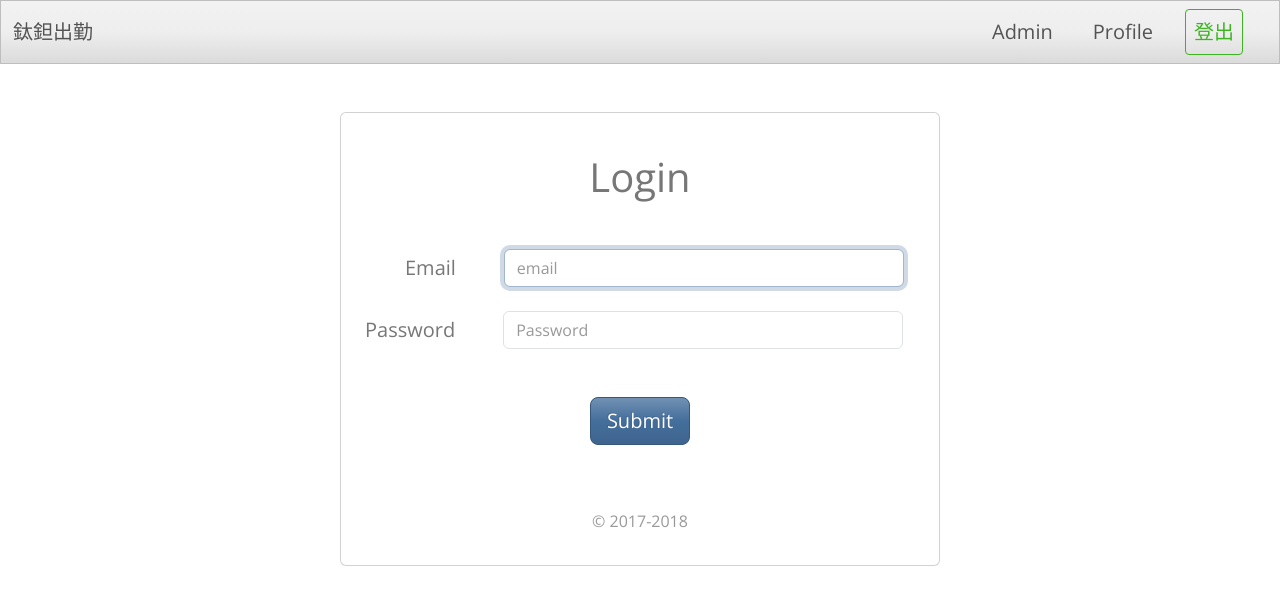
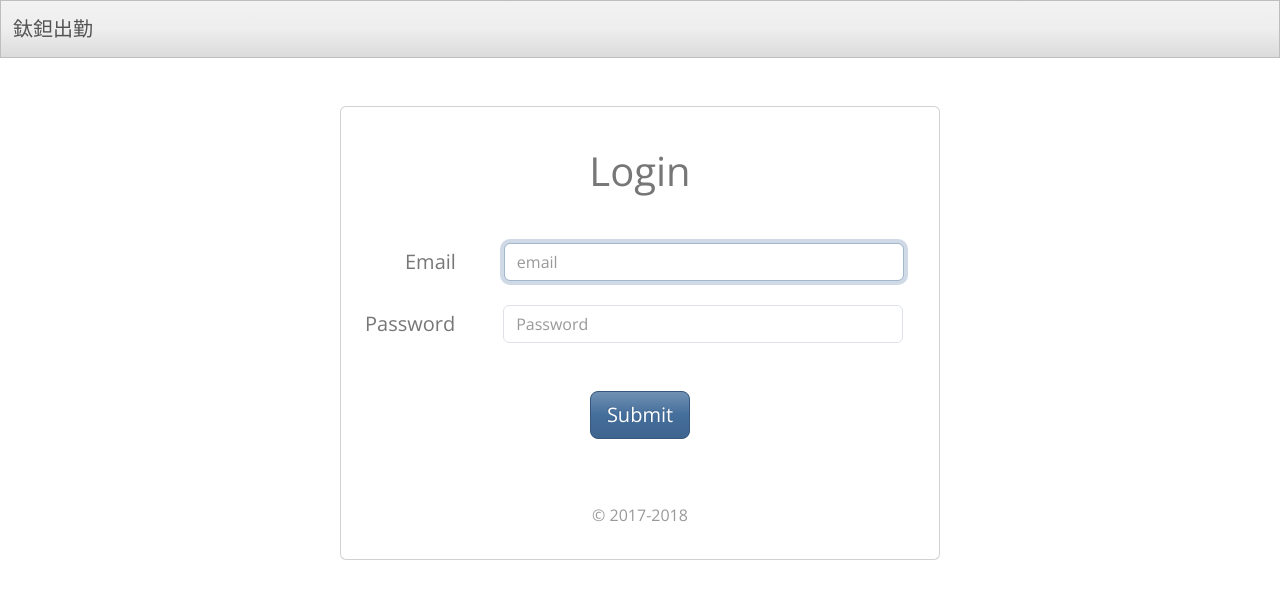
Before and after one commit to stu96534/attendance_front, a Vue app: page /signin in a window 1280 px wide. Shown: the top 604 px of the page. Built offline with nearby package versions, Linux system fonts and the light colour scheme.

Commit message:
feat: add store getters to use current & isAuthenticated

```diff
--- a/src/components/Navbar.vue
+++ b/src/components/Navbar.vue
@@ -1,43 +1,23 @@
 <script setup lang="ts">
-import { ref, reactive } from "vue";
+import { ref, reactive, computed } from "vue";
 import { useRouter } from "vue-router"
-import { mapState } from "vuex"
+import { useStore } from "vuex"
 
 const router = useRouter()
+const store = useStore()
 
-const dummyUser = {
-  currentUser: {
-    id: 1,
-    name: "管理者",
-    email: "root@example.com",
-    image: "https://i.pravatar.cc/300",
-    isAdmin: true,
-  },
-  isAuthenticated: true,
-};
+const currentUser = computed(() => store.getters.currentUser );
 
-const data = reactive({
-  currentUser: {
-    id: -1,
-    name: "",
-    email: "",
-    image: "",
-    isAdmin: false,
-  },
-  isAuthenticated: false,
-});
+const isAuthenticated = computed(() => store.getters.isAuthenticated);
 
-data.currentUser = {
-  ...data.currentUser,
-  ...dummyUser.currentUser,
-};
-data.isAuthenticated = dummyUser.isAuthenticated;
+
 
 const logout = () => {
   localStorage.removeItem('token')
 
   router.push('/signin')
 }
+
 </script>
 
 <template>
@@ -52,10 +32,10 @@ const logout = () => {
 
       <div class="collapse navbar-collapse" id="navbarNavAltMarkup">
         <div class="navbar-nav ms-auto mb-2 mb-md-0">
-          <RouterLink to="/" class="nav-link fs-5 me-4" aria-current="page" v-if="data.currentUser.isAdmin">Admin
+          <RouterLink to="/" class="nav-link fs-5 me-4" aria-current="page" v-if="currentUser.isAdmin">Admin
           </RouterLink>
 
-          <template v-if="data.isAuthenticated">
+          <template v-if="isAuthenticated">
             <RouterLink to="/" class="nav-link fs-5 me-4" aria-current="page">Profile</RouterLink>
             <button type="button" class="btn btn-sm btn-outline-success my-2 my-sm-0 fs-5 me-4" @click= "logout">
               登出
--- a/src/store/index.ts
+++ b/src/store/index.ts
@@ -18,7 +18,10 @@ const store = createStore({
       state.isAuthenticated = true
     }
   },
-  actions: {},
+  getters: {
+    currentUser: (state) => state.currentUser,
+    isAuthenticated: (state) => state.isAuthenticated
+  },
 });
 
 export default store;
--- a/src/views/SignIn.vue
+++ b/src/views/SignIn.vue
@@ -3,11 +3,12 @@ import { ref } from "vue";
 import { useRouter } from "vue-router";
 import authorizationAPI from "./../apis/authorization";
 import { Toast } from "./../utils/helpers";
-import  store  from "./../store/index"
+import { useStore } from "vuex"
 
 const router = useRouter();
 const email = ref("");
 const password = ref("");
+const store = useStore();
 let isProcessing = ref(false);
 
 const handleSubmit = async () => {
@@ -34,6 +35,7 @@ const handleSubmit = async () => {
 
       throw new Error(data.message);
     }
+
 
     localStorage.setItem("token", data.token);
 
```
